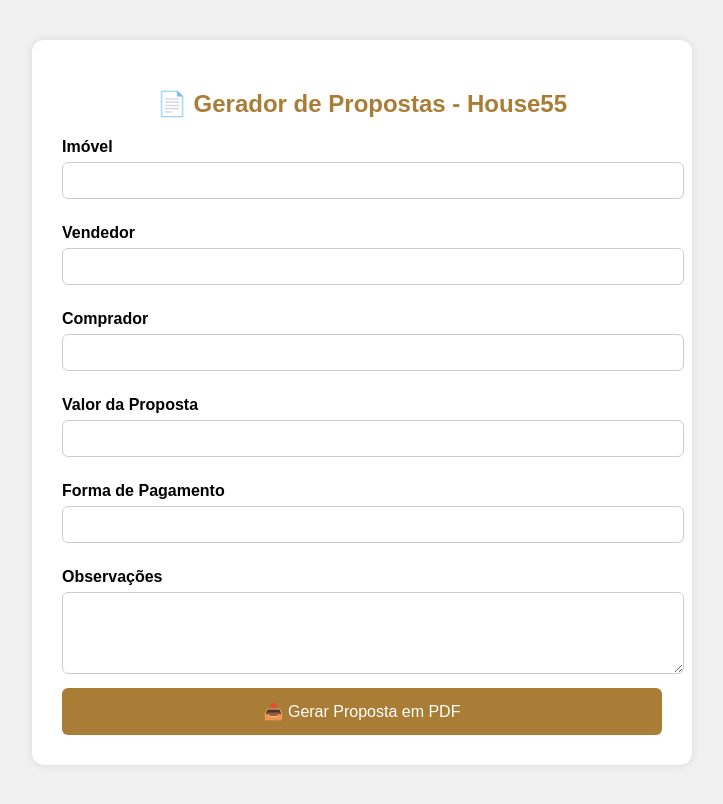
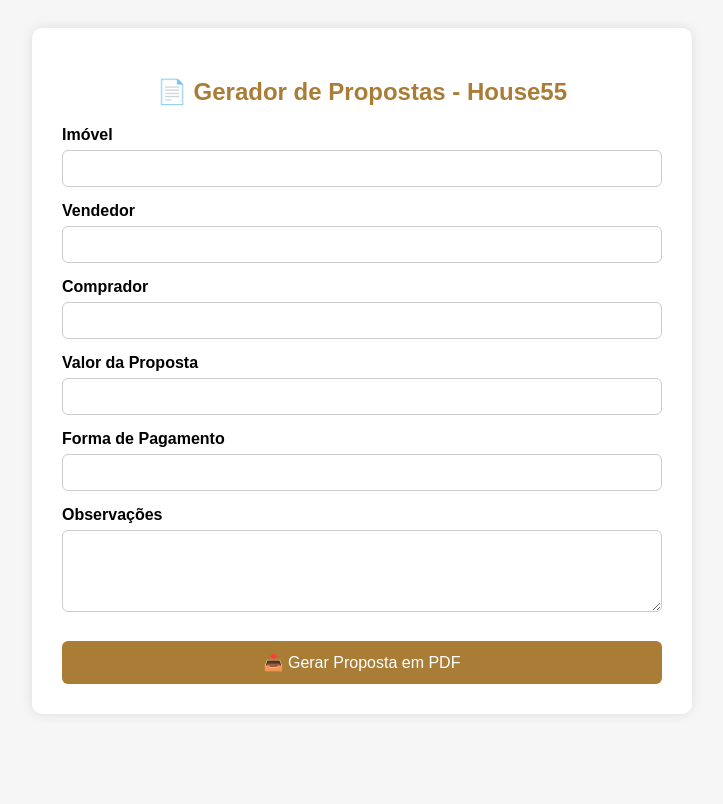
Before and after one commit to Nichollasg20/proposta-nichollas, a plain HTML site: page index.html in a window 1280 px wide. Shown: the whole page, without its empty margins (278-1001 px from the left). Drawn offline with Linux system fonts and the light colour scheme.

Commit message:
Update index.html

```diff
--- a/index.html
+++ b/index.html
@@ -1,3 +1,4 @@
+
 <!DOCTYPE html>
 <html lang="pt-BR">
 <head>
@@ -7,54 +8,48 @@
   <style>
     body {
       font-family: Arial, sans-serif;
-      background: #f1f1f1;
-      margin: 0;
-      padding: 0;
+      background: #f6f6f6;
+      padding: 20px;
     }
-
     .container {
       max-width: 600px;
-      margin: 40px auto;
       background: white;
       padding: 30px;
-      border-radius: 12px;
-      box-shadow: 0 0 10px rgba(0,0,0,0.1);
+      margin: auto;
+      border-radius: 10px;
+      box-shadow: 0 0 12px rgba(0,0,0,0.1);
     }
-
     h2 {
+      color: #a97d36;
       text-align: center;
-      color: #a97d36;
       margin-bottom: 20px;
     }
-
     label {
       font-weight: bold;
       margin-top: 15px;
       display: block;
     }
-
     input, textarea {
       width: 100%;
       padding: 10px;
       margin-top: 6px;
-      margin-bottom: 10px;
+      border-radius: 6px;
       border: 1px solid #ccc;
-      border-radius: 6px;
+      box-sizing: border-box;
     }
-
     button {
       width: 100%;
-      background: #a97d36;
+      background-color: #a97d36;
       color: white;
       font-size: 16px;
-      padding: 14px;
+      padding: 12px;
       border: none;
       border-radius: 6px;
+      margin-top: 25px;
       cursor: pointer;
     }
-
     button:hover {
-      background: #916b2e;
+      background-color: #8c6b2a;
     }
   </style>
 </head>
```
